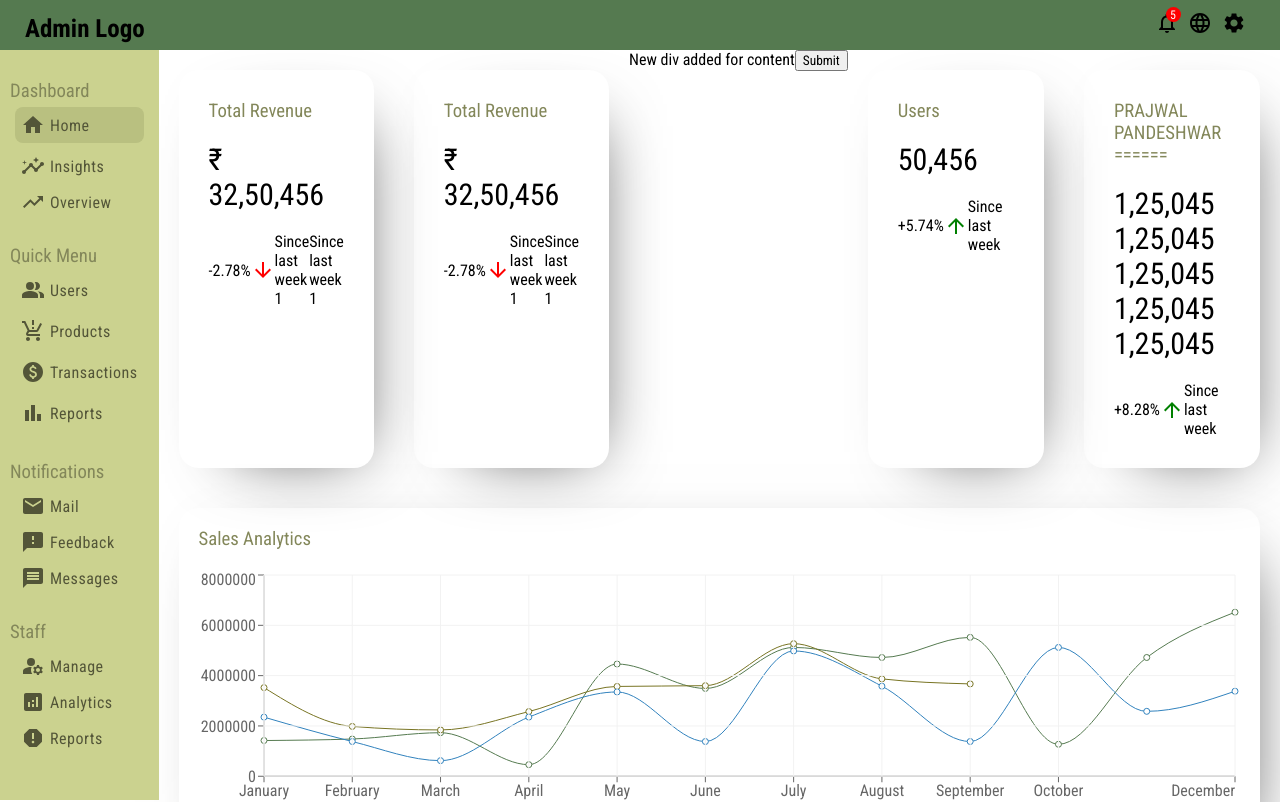
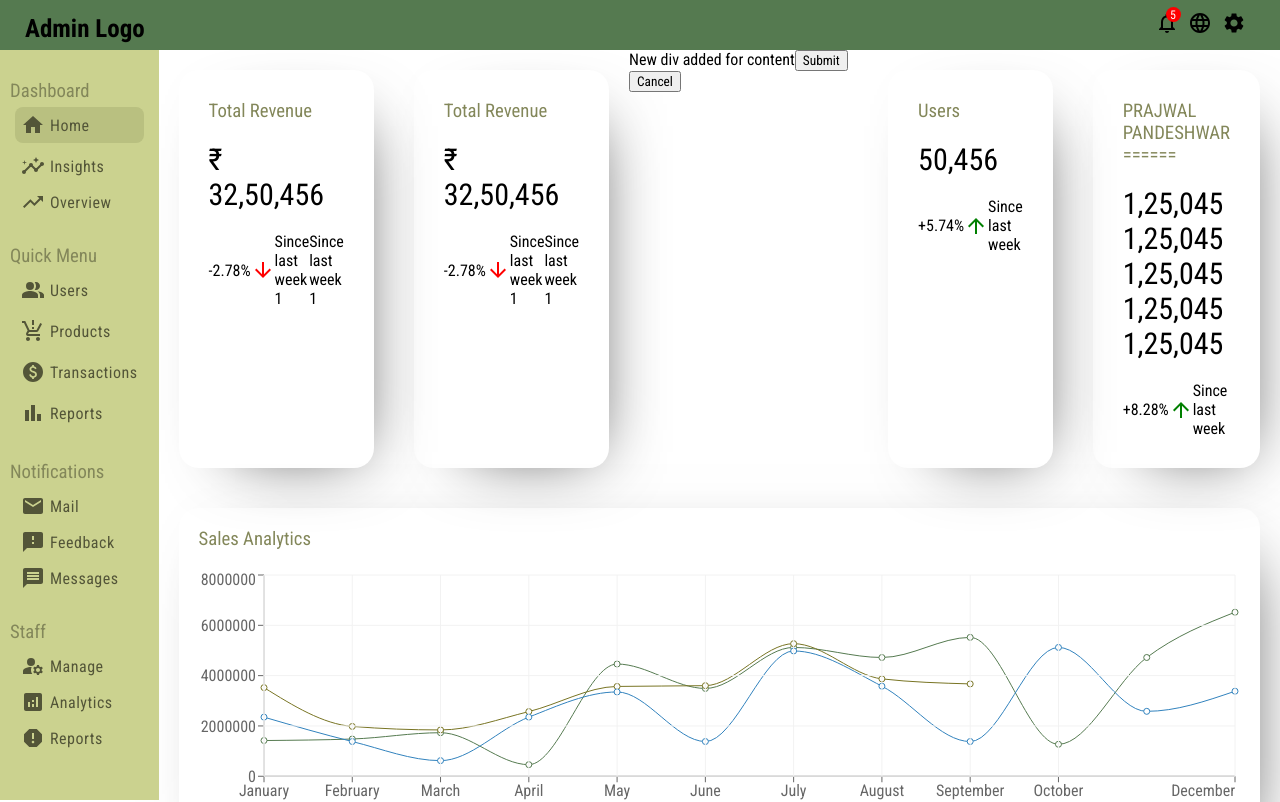
Before and after one commit to prajzz7/admin-dashboard, a React (Create React App) app: page / in a window 1280 px wide. Shown: the top 802 px of the page. Built offline with nearby package versions, Linux system fonts and the light colour scheme.

Commit message:
Cancel button created

```diff
--- a/src/components/highlightInfo/HighlightInfo.jsx
+++ b/src/components/highlightInfo/HighlightInfo.jsx
@@ -29,6 +29,7 @@ const HighlightInfo = () => {
         <div className='deleteLater'>
             New div added for content
             <button>Submit</button>
+            <button> Cancel </button>
         </div>
         <div className='highlightItem'>
             <h3 className='highlightTitle'>Users</h3>
```
